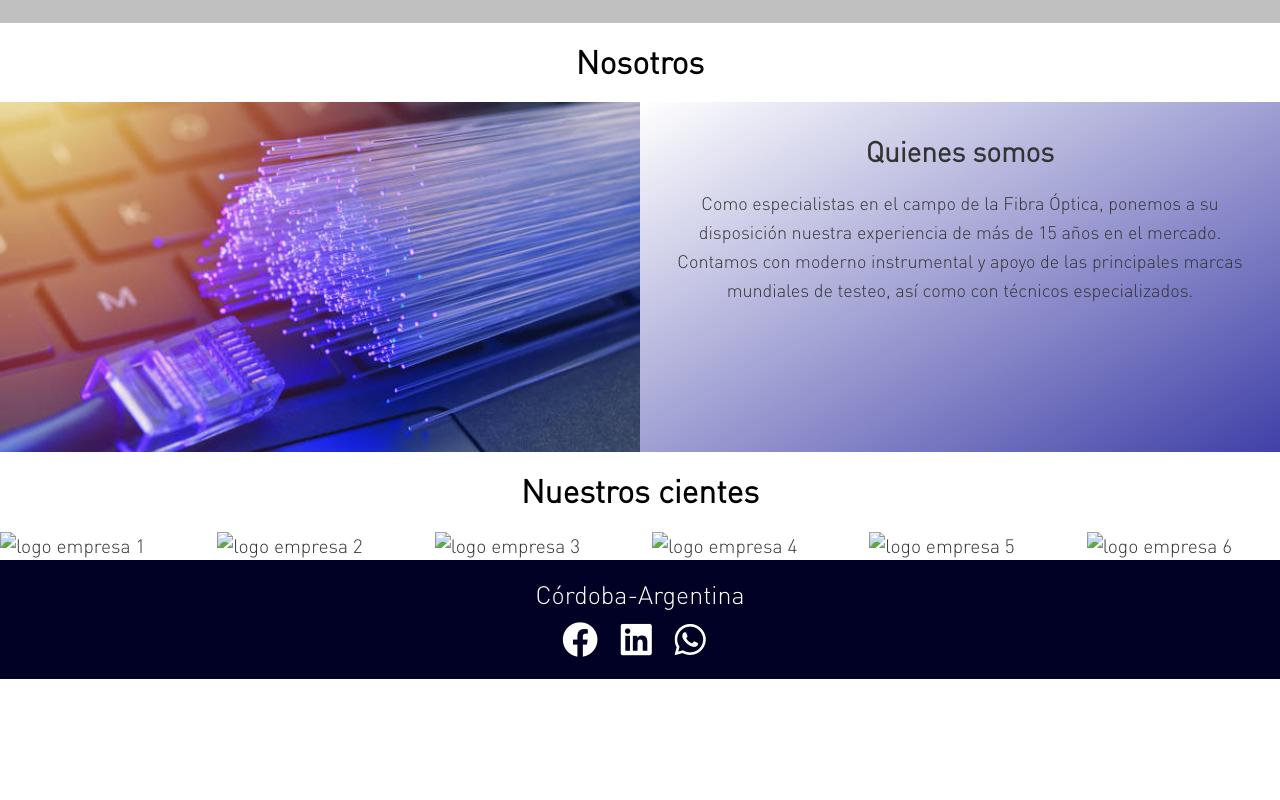
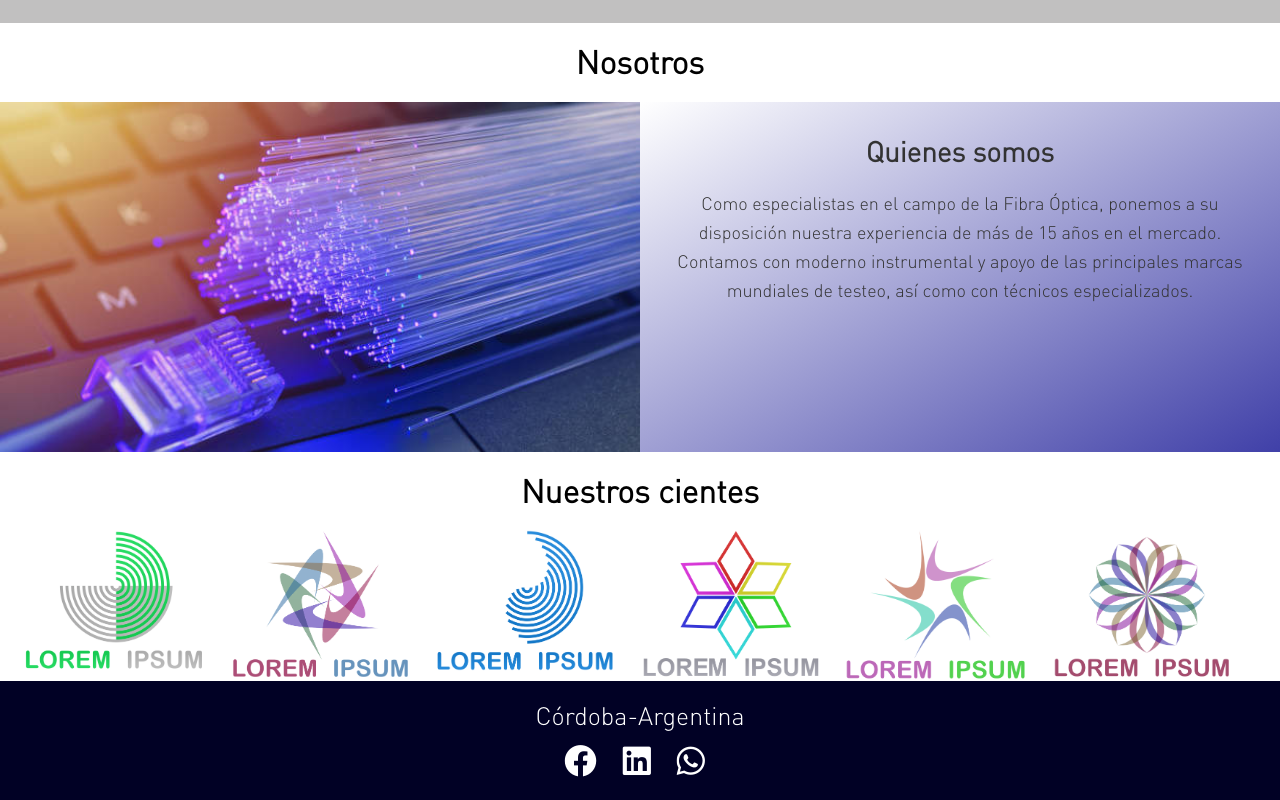
Before and after one commit to NitzaResua/PF-Resua, a plain HTML site: page index.html in a window 1280 px wide. Shown: the part 750-1550 px from the top of the page. Before the commit the page ends 1429 px from the top, so only its background shows below. Drawn offline with nearby package versions, Linux system fonts and the light colour scheme; files whose address does not match are found by name.

Commit message:
correcciones seo

```diff
--- a/index.html
+++ b/index.html
@@ -82,24 +82,24 @@
 
 <!--clientes inicia-->
 <h2>Nuestros cientes</h2>
-<div class="row">
+<div class="row container-fluid">
     <div class="col-sm-6 col-md-4 col-lg-2">
-    <img src="Imagenes/empresa1.jpg" alt="logo empresa 1" style="width: 100%">
+    <img src="Imagenes/cliente 1.png" alt="logo empresa 1" style="width: 100%">
     </div>
     <div class="col-sm-6 col-md-4 col-lg-2">
-    <img src="Imagenes/empresa2.jpg" alt="logo empresa 2" style="width:100%">
+    <img src="Imagenes/cliente 2.png" alt="logo empresa 2" style="width:100%">
     </div>
     <div class="col-sm-6 col-md-4 col-lg-2">
-    <img src="Imagenes/empresa3.jpg" alt="logo empresa 3" style="width:100%">
+    <img src="Imagenes/cliente 3.png" alt="logo empresa 3" style="width:100%">
     </div>
     <div class="col-sm-6 col-md-4 col-lg-2">
-    <img src="Imagenes/empresa4.jpg" alt="logo empresa 4" style="width:100%">
+    <img src="Imagenes/cliente 4.png" alt="logo empresa 4" style="width:100%">
     </div>
     <div class="col-sm-6 col-md-4 col-lg-2">
-    <img src="Imagenes/empresa5.jpg" alt="logo empresa 5" style="width:100%">
+    <img src="Imagenes/cliente 5.png" alt="logo empresa 5" style="width:100%">
     </div>
     <div class="col-sm-6 col-md-4 col-lg-2">
-    <img src="Imagenes/empresa6.jpg" alt="logo empresa 6" style="width:100%">
+    <img src="Imagenes/cliente 6.png" alt="logo empresa 6" style="width:100%">
     </div>
 </div>
 <!--Clientes fin-->
```
